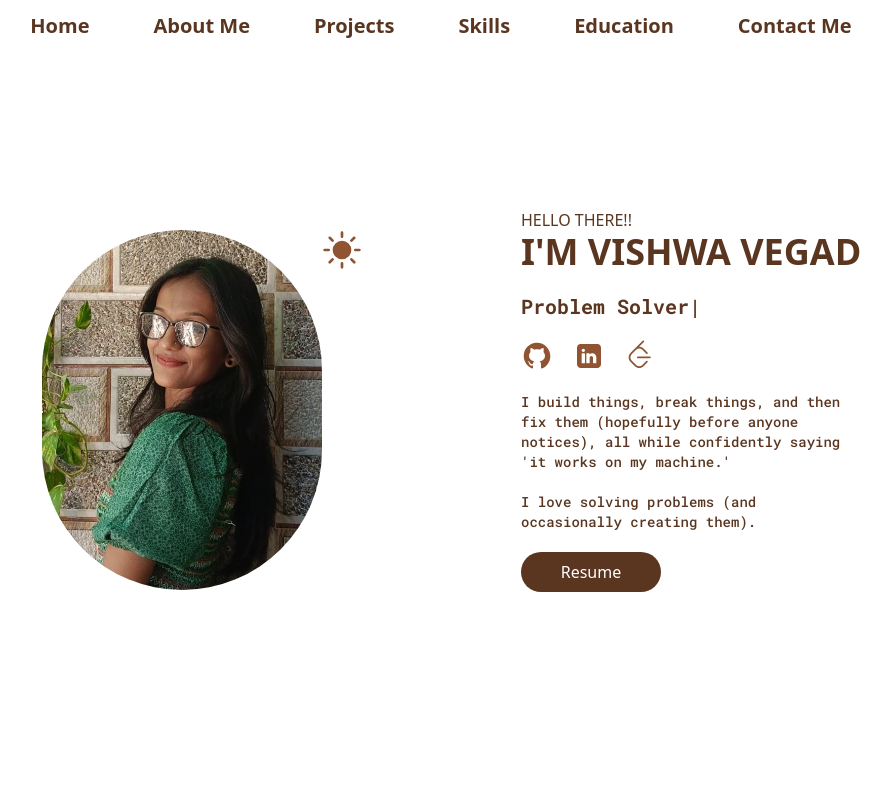
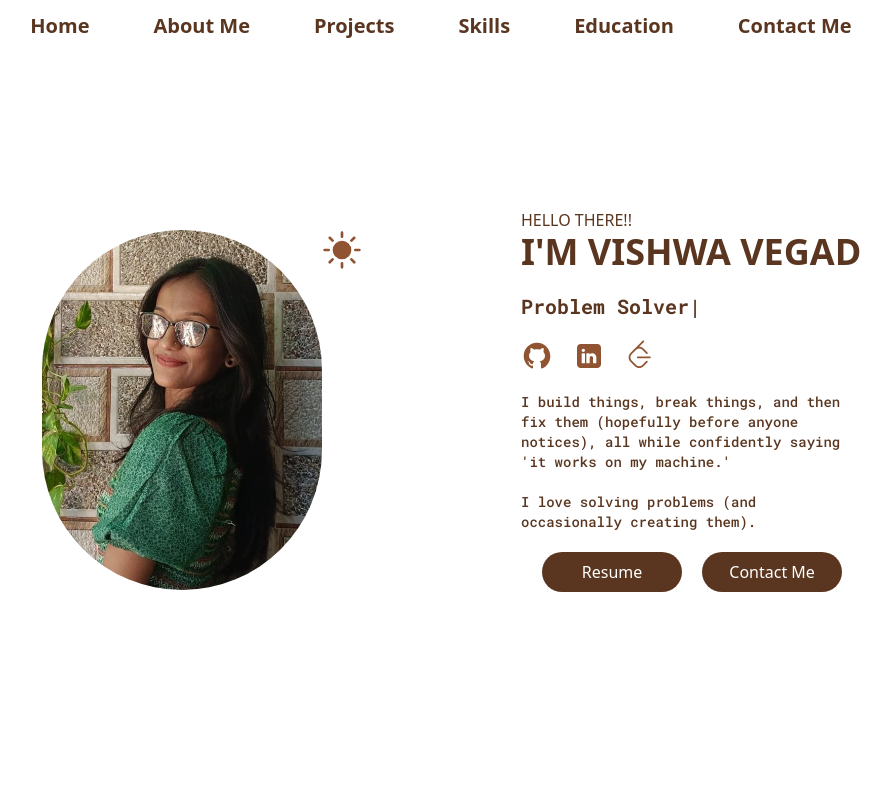
Before and after one commit to vishwavegad/Personal-Portfolio, a React (Vite) app: page / in a window 1280 px wide. Shown: the top 800 px of the page, without its empty margins (199-1090 px from the left). Built offline with nearby package versions, Linux system fonts and the light colour scheme.

Commit message:
contact me button added

```diff
--- a/src/components/HeroSection.jsx
+++ b/src/components/HeroSection.jsx
@@ -50,9 +50,14 @@ function HeroSection() {
                     <a href="https://leetcode.com/u/vishwaavegad/" target='_blank'><img className='w-7' src={leetcodeIcon} /></a>
                 </span>
                 <p className='text-sm md:text-md font-medium w-80'>I build things, break things, and then fix them (hopefully before anyone notices), all while confidently saying 'it works on my machine.'<br/><br/>I love solving problems (and occasionally creating them).</p>
-                <a href={Resume} download>
-                    <button className='rounded-3xl p-2 w-25 md:w-35 md:text-md hover:cursor-pointer bg-[var(--btn-color)] text-[var(--btn-text-color)] hover:bg-[var(--btn-hover-color)]'>Resume</button>
-                </a>
+                <div className='flex flex-row justify-center gap-5'>
+                    <a href={Resume} download>
+                        <button className='rounded-3xl p-2 w-25 md:w-35 md:text-md hover:cursor-pointer bg-[var(--btn-color)] text-[var(--btn-text-color)] hover:bg-[var(--btn-hover-color)]'>Resume</button>
+                    </a>
+                    <a href="#contact">
+                        <button className='rounded-3xl p-2 w-25 md:w-35 md:text-md hover:cursor-pointer bg-[var(--btn-color)] text-[var(--btn-text-color)] hover:bg-[var(--btn-hover-color)]'>Contact Me</button>
+                    </a>
+                </div>
             </div>
         </section>
     </main>
```
